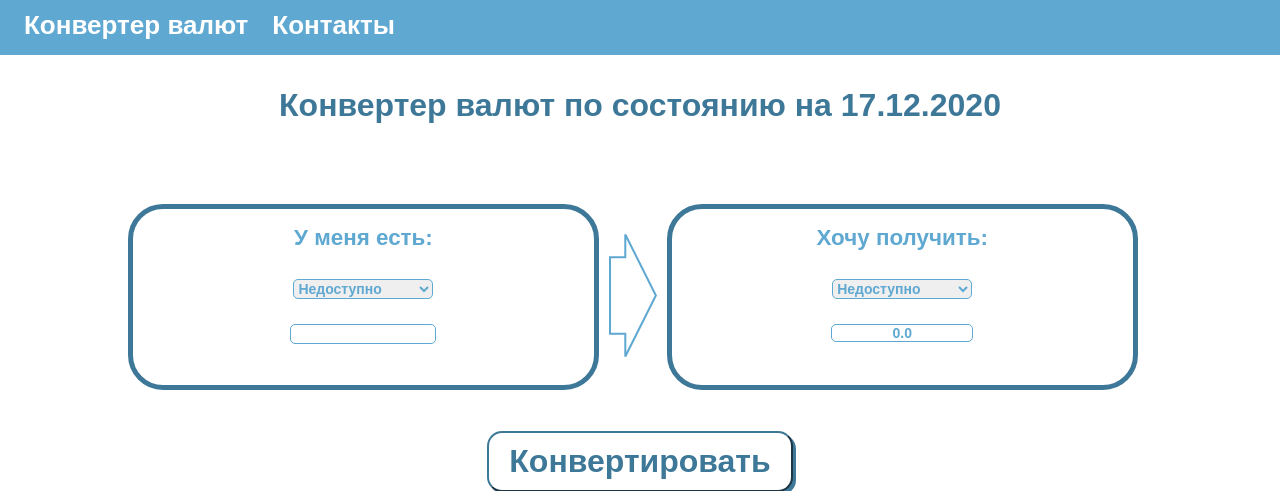
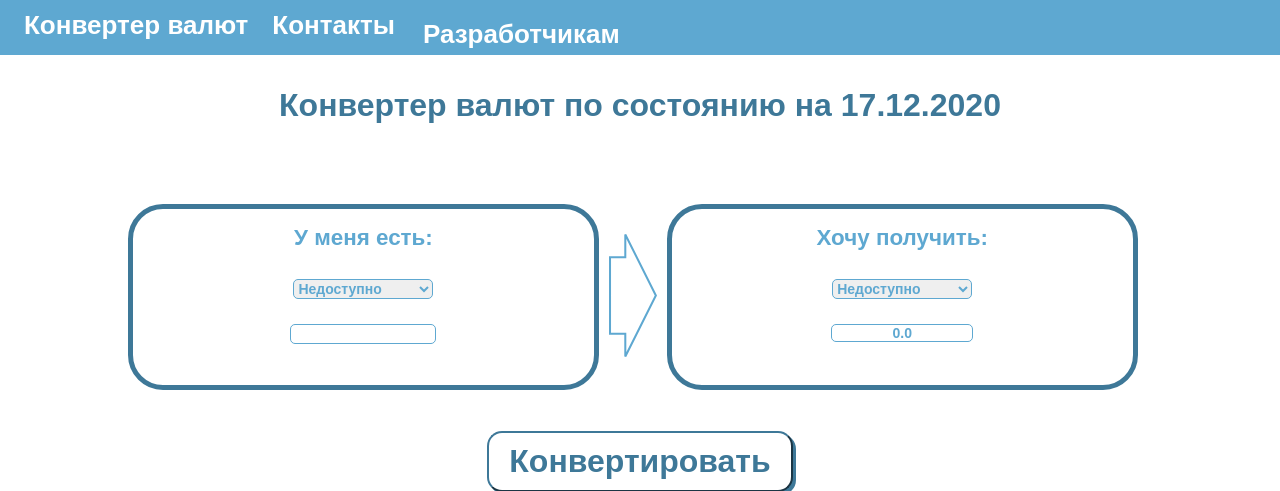
Before and after one commit to gb-converter/web-site, a Django app: page / in a window 1280 px wide. Shown: the top 491 px of the page. Run offline with Django 3.2, Linux system fonts and the light colour scheme.

Commit message:
Update base.hml include links to new api app documentation pages

```diff
--- a/website/converter_frontend/templates/converter_frontend/base.html
+++ b/website/converter_frontend/templates/converter_frontend/base.html
@@ -24,6 +24,13 @@
                             </a>
                         </span>
                     </li>
+                    <li class="navigation-list__item">
+                        <span class="navigation-list__item-text">
+                            Разработчикам
+                        </span>
+                        <a href="{% url 'api:docs' %}" class="navigation-list__item-link">
+                        </a>
+                    </li>
                 </ul>
             </nav>
         </header>
```
